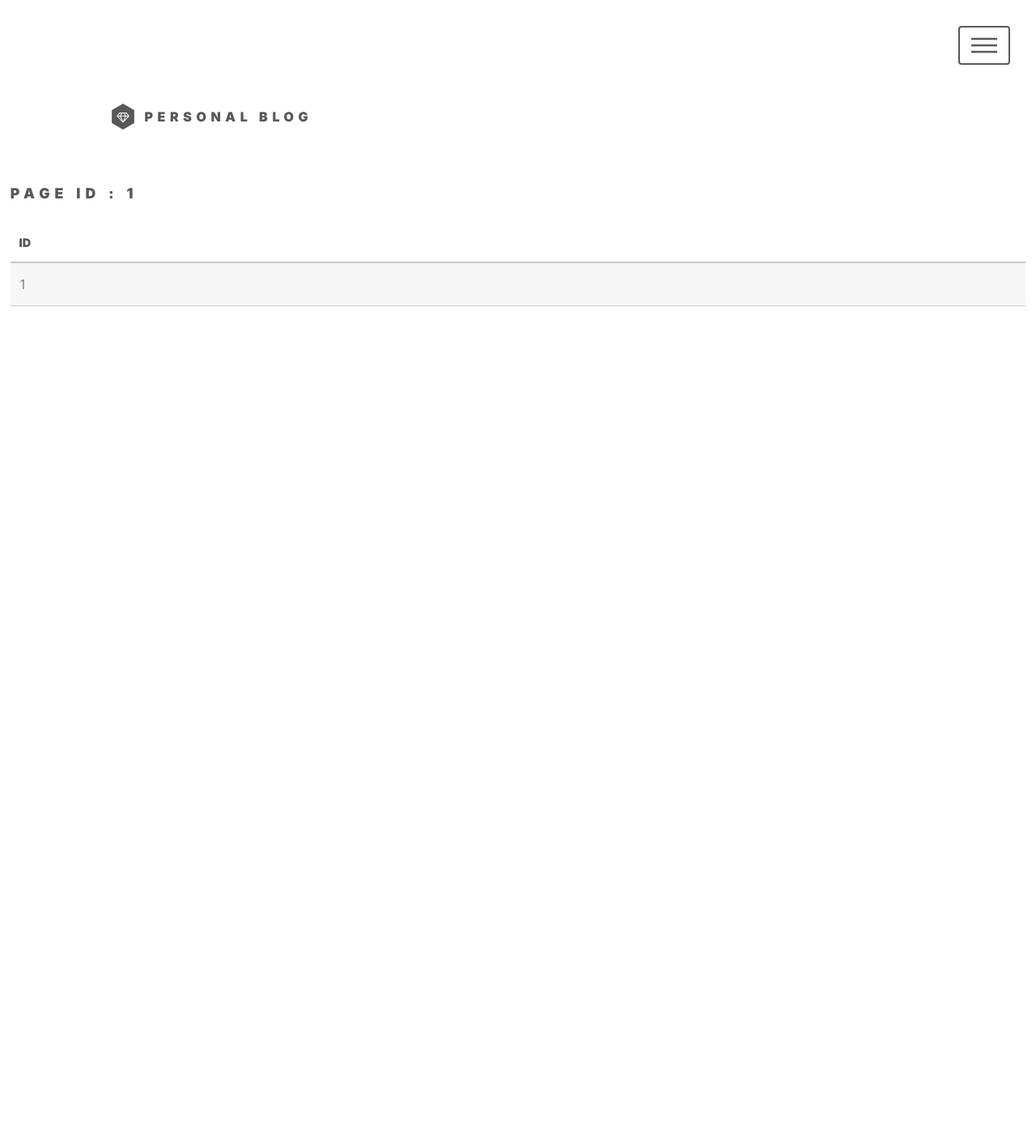
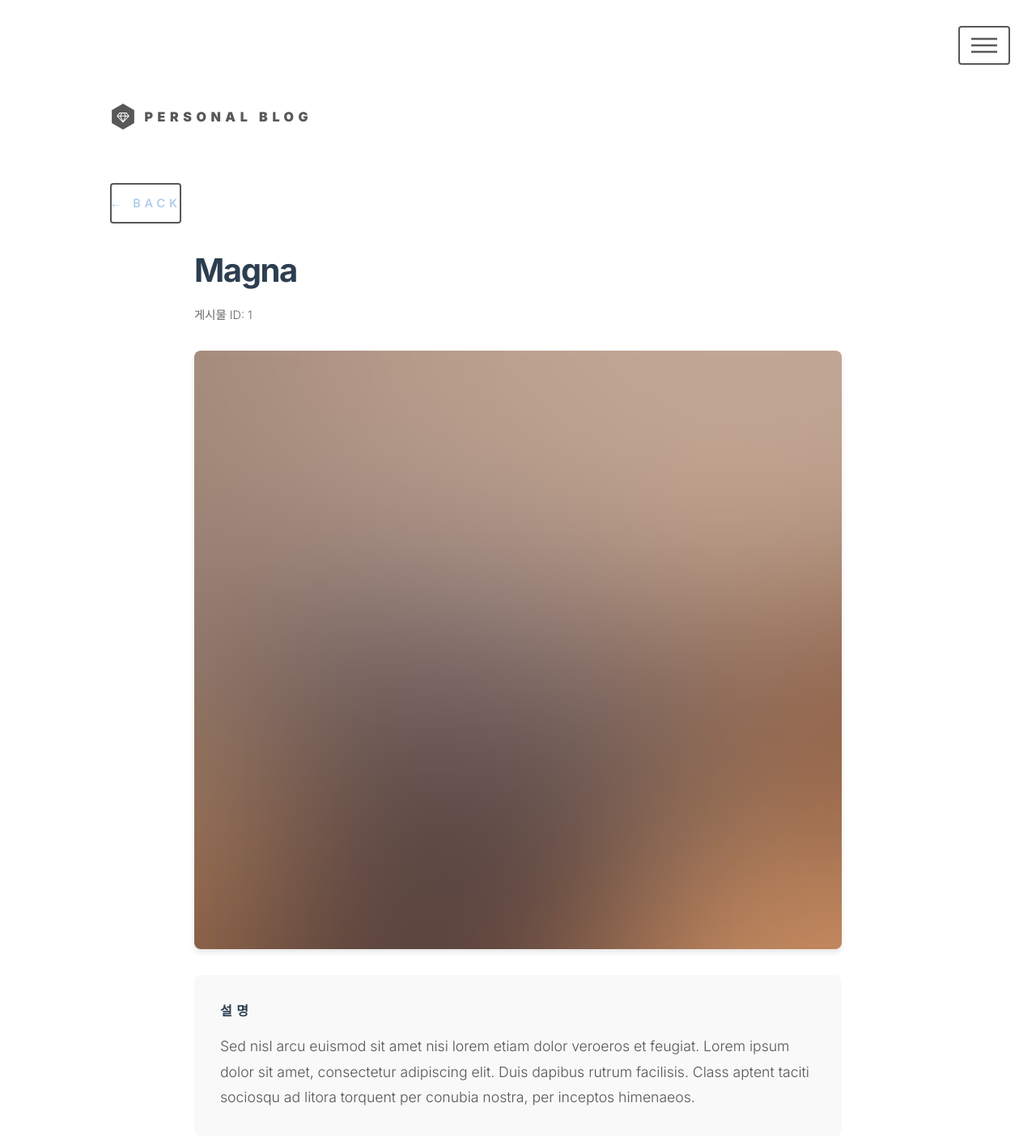
Before and after one commit to zgfhzg/next-react, a Next.js app: page /gallery/1 in a window 1280 px wide. Shown: the top 1404 px of the page at 81% size. Before the commit the page ends 800 px from the top, so only its background shows below. Built offline with nearby package versions, Linux system fonts and the light colour scheme.

Commit message:
상세화면 업뎃

```diff
--- a/app/gallery/[id]/page.tsx
+++ b/app/gallery/[id]/page.tsx
@@ -1,25 +1,206 @@
-export default function IdPage({
-    params: { id },
-}: {
-    params: { id: string };
-}) {
+'use client';
+
+import { useEffect, useState } from 'react';
+import { useRouter, useParams } from 'next/navigation';
+
+interface GalleryItem {
+    id: string;
+    title: string;
+    summary: string;
+    style: string;
+    img: string;
+}
+
+// 예시 데이터 (DB 연동 전 테스트용)
+const sampleGalleryList: GalleryItem[] = [
+    {
+        id: '1',
+        title: "Magna",
+        summary: "Sed nisl arcu euismod sit amet nisi lorem etiam dolor veroeros et feugiat. Lorem ipsum dolor sit amet, consectetur adipiscing elit. Duis dapibus rutrum facilisis. Class aptent taciti sociosqu ad litora torquent per conubia nostra, per inceptos himenaeos.",
+        style: "style1",
+        img: "/images/pic01.jpg",
+    },
+    {
+        id: '2',
+        title: "Lorem",
+        summary: "Sed nisl arcu euismod sit amet nisi lorem etiam dolor veroeros et feugiat. Proin vel hendrerit libero. Nulla facilisi. Vestibulum ante ipsum primis in faucibus orci luctus et ultrices posuere cubilia curae.",
+        style: "style2",
+        img: "/images/pic02.jpg",
+    },
+    {
+        id: '3',
+        title: "Feugiat",
+        summary: "Sed nisl arcu euismod sit amet nisi lorem etiam dolor veroeros et feugiat. Mauris id fermentum nulla. Maecenas tristique dui odio, at accumsan nunc porta a. Integer pretium eros et metus facilisis iaculis.",
+        style: "style3",
+        img: "/images/pic03.jpg",
+    },
+    {
+        id: '4',
+        title: "Tempus",
+        summary: "Sed nisl arcu euismod sit amet nisi lorem etiam dolor veroeros et feugiat. Nullam id dolor id nibh ultricies vehicula ut id elit. Cras justo odio, dapibus ac facilisis in, egestas eget quam.",
+        style: "style4",
+        img: "/images/pic04.jpg",
+    },
+    {
+        id: '5',
+        title: "Aliquam",
+        summary: "Sed nisl arcu euismod sit amet nisi lorem etiam dolor veroeros et feugiat. Donec sed odio dui. Etiam porta sem malesuada magna mollis euismod. Nullam quis risus eget urna mollis ornare vel eu leo.",
+        style: "style5",
+        img: "/images/pic05.jpg",
+    }
+];
+
+export default function IdPage() {
+    const router = useRouter();
+    const params = useParams();
+    const id = params.id as string;
+    const [item, setItem] = useState<GalleryItem | null>(null);
+    const [loading, setLoading] = useState(true);
+
+    useEffect(() => {
+        if (!id) return;
+
+        // localStorage에서 갤러리 데이터 불러오기
+        const savedData = localStorage.getItem('galleryList');
+        let galleryList = sampleGalleryList; // 기본값으로 예시 데이터 사용
+
+        if (savedData) {
+            try {
+                galleryList = JSON.parse(savedData);
+            } catch (e) {
+                console.error('데이터 로드 오류:', e);
+            }
+        }
+
+        const foundItem = galleryList.find((item: GalleryItem) => item.id === id);
+        setItem(foundItem || null);
+        setLoading(false);
+    }, [id]);
+
+    if (loading) {
+        return (
+            <div id="main">
+                <div className="inner">
+                    <p>로딩 중...</p>
+                </div>
+            </div>
+        );
+    }
+
+    if (!item) {
+        return (
+            <div id="main">
+                <div className="inner">
+                    <h2 id="subTitle">게시물을 찾을 수 없습니다</h2>
+                    <p>존재하지 않는 게시물입니다.</p>
+                    <button
+                        onClick={() => router.push('/gallery')}
+                        style={{
+                            padding: '0.5rem 1rem',
+                            backgroundColor: '#a7c7e7',
+                            color: 'white',
+                            border: 'none',
+                            borderRadius: '6px',
+                            cursor: 'pointer',
+                            marginTop: '1rem'
+                        }}
+                    >
+                        갤러리로 돌아가기
+                    </button>
+                </div>
+            </div>
+        );
+    }
+
     return (
         <div id="main">
-            <h2 id="subTitle">Page Id : {id}</h2>
-            <div>
-                <table>
-                    <thead>
-                        <tr>
-                            <th>ID</th>
-                        </tr>
-                    </thead>
-                    <tbody>
-                        <tr>
-                            <td>{id}</td>
-                        </tr>
-                    </tbody>
-                </table>
+            <div className="inner">
+                <button
+                    onClick={() => router.push('/gallery')}
+                    style={{
+                        backgroundColor: 'transparent',
+                        color: '#a7c7e7',
+                        border: 'none',
+                        cursor: 'pointer',
+                        marginBottom: '2rem',
+                        fontSize: '0.9rem',
+                        fontWeight: '500',
+                        transition: 'all 0.2s ease',
+                        display: 'flex',
+                        alignItems: 'center',
+                        gap: '0.3rem',
+                        padding: 0
+                    }}
+                    onMouseOver={(e) => {
+                        e.currentTarget.style.color = '#8eb8db';
+                        e.currentTarget.style.transform = 'translateX(-3px)';
+                    }}
+                    onMouseOut={(e) => {
+                        e.currentTarget.style.color = '#a7c7e7';
+                        e.currentTarget.style.transform = 'translateX(0)';
+                    }}
+                >
+                    ← Back
+                </button>
+
+                <article style={{ maxWidth: '800px', margin: '0 auto' }}>
+                    <h1 style={{
+                        fontSize: '2.5rem',
+                        marginBottom: '1rem',
+                        color: '#2c3e50'
+                    }}>
+                        {item.title}
+                    </h1>
+
+                    <div style={{
+                        marginBottom: '2rem',
+                        color: '#666',
+                        fontSize: '0.9rem'
+                    }}>
+                        게시물 ID: {item.id}
+                    </div>
+
+                    <div style={{
+                        width: '100%',
+                        marginBottom: '2rem',
+                        borderRadius: '8px',
+                        overflow: 'hidden',
+                        boxShadow: '0 4px 6px rgba(0, 0, 0, 0.1)'
+                    }}>
+                        <img
+                            src={item.img}
+                            alt={item.title}
+                            style={{
+                                width: '100%',
+                                height: 'auto',
+                                display: 'block'
+                            }}
+                        />
+                    </div>
+
+                    <div style={{
+                        backgroundColor: '#f9f9f9',
+                        padding: '2rem',
+                        borderRadius: '8px',
+                        lineHeight: '1.8'
+                    }}>
+                        <h3 style={{
+                            marginTop: 0,
+                            marginBottom: '1rem',
+                            color: '#2c3e50'
+                        }}>
+                            설명
+                        </h3>
+                        <p style={{
+                            fontSize: '1.1rem',
+                            color: '#555',
+                            margin: 0
+                        }}>
+                            {item.summary}
+                        </p>
+                    </div>
+                </article>
             </div>
         </div>
-    )
+    );
 }
```
